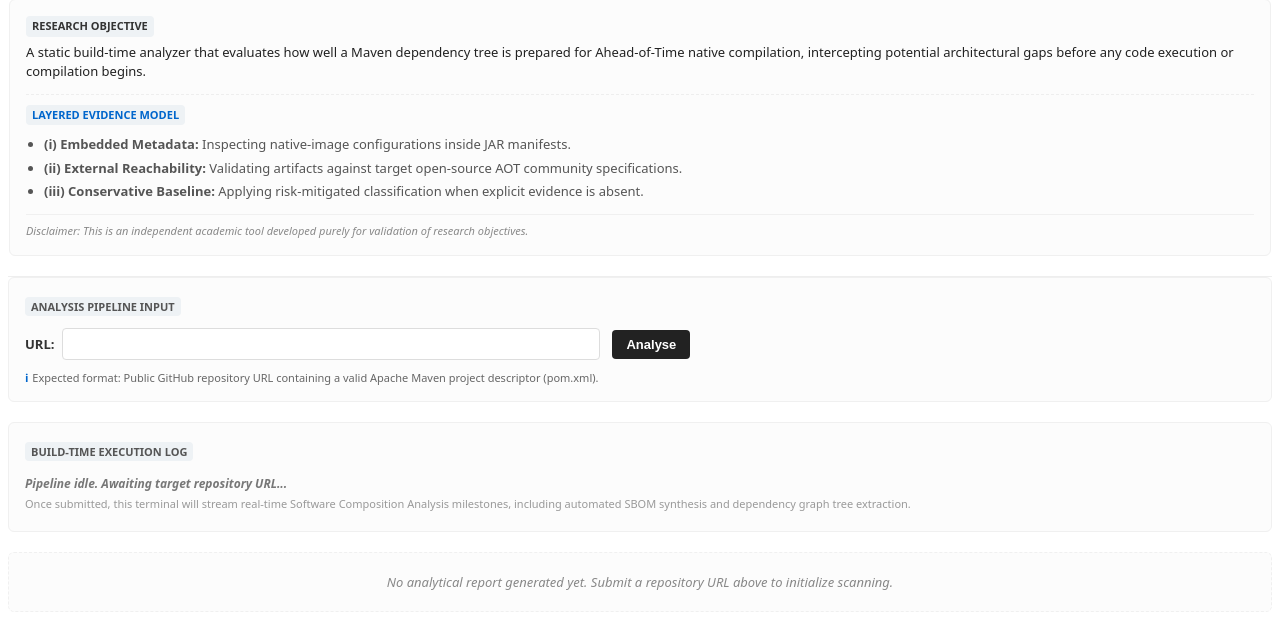
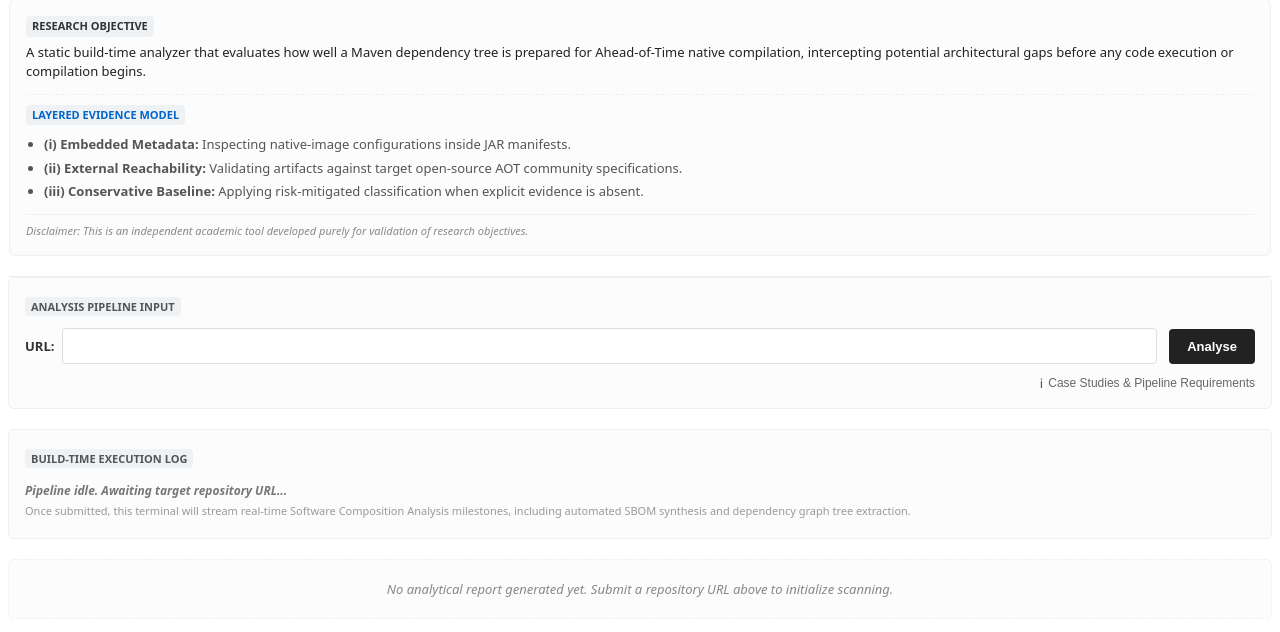
Before and after one commit to sergio-oliveira-br/MetaAOT, a Django app: page / in a window 1280 px wide. Shown: the part 91-723 px from the top of the page. Run offline with Django 5.2, Linux system fonts and the light colour scheme.

Commit message:
Update form_analysis.html

```diff
--- a/webapp/templates/form_analysis.html
+++ b/webapp/templates/form_analysis.html
@@ -22,74 +22,27 @@
   </div>
 
   <style>
-    .form-card form {
-      display: flex;
-      align-items: center;
-      gap: 12px;
-      flex-wrap: wrap;
-    }
+    .form-card form { display: flex; align-items: center; gap: 12px; flex-wrap: wrap; }
+    .form-card form p { margin: 0; padding: 0; display: flex; align-items: center; gap: 8px; flex-grow: 1; }
+    .form-card form label { font-size: 13px; color: #333; font-weight: 600; }
+    .form-card form input { padding: 8px 12px; border: 1px solid #ddd; border-radius: 4px; font-size: 13px; width: 100%; font-family: inherit; outline: none; }
+    .form-card form input:focus { border-color: #0066cc; }
+    .form-card .submit-btn { background-color: #222; color: #fff; padding: 8px 18px; border: none; border-radius: 4px; font-size: 13px; font-weight: 600; cursor: pointer; height: 35px; }
+    .form-card .submit-btn:hover { background-color: #444; }
 
-    .form-card form p {
-      margin: 0;
-      padding: 0;
-      display: flex;
-      align-items: center;
-      gap: 8px;
-    }
-
-    .form-card form label {
-      font-size: 13px;
-      color: #333;
-      font-weight: 600;
-    }
-
-    .form-card form input {
-      padding: 6px 10px;
-      border: 1px solid #ddd;
-      border-radius: 4px;
-      font-size: 13px;
-      min-width: 320px;
-      font-family: inherit;
-      outline: none;
-      transition: border-color 0.15s ease-in-out;
-    }
-
-    .form-card form input:focus {
-      border-color: #0066cc;
-    }
-
-    .form-card .submit-btn {
-      background-color: #222;
-      color: #fff;
-      padding: 7px 14px;
-      border: none;
-      border-radius: 4px;
-      font-size: 13px;
-      font-weight: 600;
-      cursor: pointer;
-      transition: background-color 0.15s ease-in-out;
-    }
-
-    .form-card .submit-btn:hover {
-      background-color: #444;
-    }
+    .sample-repo-card { background: #ffffff; border: 1px solid #e8e8e8; border-radius: 4px; padding: 8px 10px; cursor: pointer; transition: all 0.15s ease; display: flex; flex-direction: column; gap: 3px; }
+    .sample-repo-card:hover { border-color: #0066cc; background: #f4f8fc; }
+    .sample-repo-card .repo-name { font-family: ui-monospace, monospace; font-weight: bold; color: #0066cc; font-size: 11px; }
+    .sample-repo-card .repo-desc { color: #666; font-size: 11px; line-height: 1.3; }
   </style>
 
-  <form method="post">
+  <!-- Main form -->
+  <form method="post" id="pipeline-form">
     {% csrf_token %}
     {{ form.as_p }}
     <button class="submit-btn" type="submit">Analyse</button>
   </form>
 
-  <div style="
-    margin-top: 10px;
-    font-size: 11px;
-    color: #666;
-    display: flex;
-    align-items: center;
-    gap: 4px;
-  ">
-    <span style="color: #0066cc; font-weight: bold;">ℹ</span>
-    Expected format: Public GitHub repository URL containing a valid Apache Maven project descriptor (pom.xml).
-  </div>
+  <!-- Component -->
+  {% include "_benchmark_and_rules.html" %}
 </div>
```
